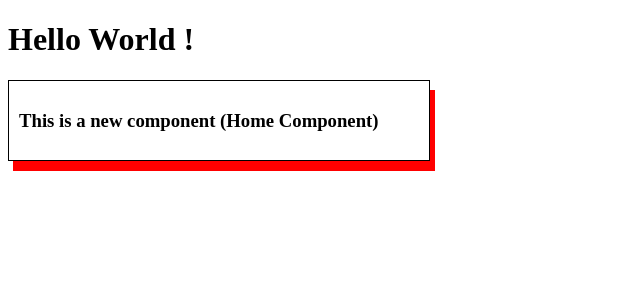
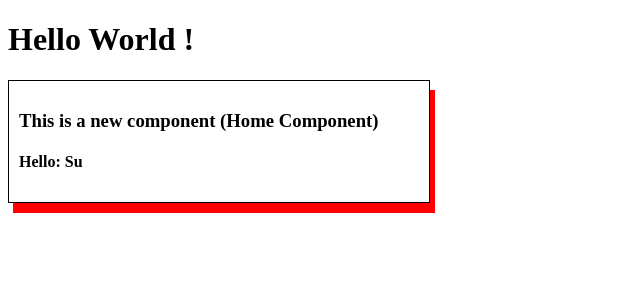
Before and after one commit to Tran-Du-Su/Angular12, an Angular app: page / in a window 1280 px wide. Shown: the top 300 px of the page, without its empty margins (0-640 px from the left). Built offline with nearby package versions, Linux system fonts and the light colour scheme.

Commit message:
DataBinding

```diff
--- a/src/app/home/home.component.html
+++ b/src/app/home/home.component.html
@@ -1,3 +1,4 @@
 <div class="test">
   <h3>This is a new component (Home Component)</h3>
+  <h4>Hello: {{ name }}</h4>
 </div>
--- a/src/app/home/home.component.ts
+++ b/src/app/home/home.component.ts
@@ -7,9 +7,10 @@ import { Component, OnInit } from '@angular/core';
 })
 export class HomeComponent implements OnInit {
 
+  public name = 'Su';
+
   constructor() { }
 
-  ngOnInit(): void {
-  }
+  ngOnInit(): void {}
 
 }
```
